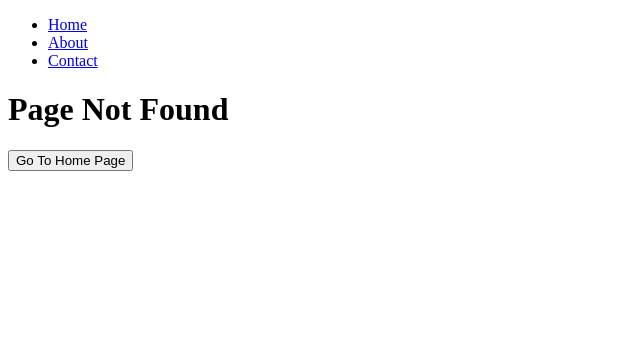
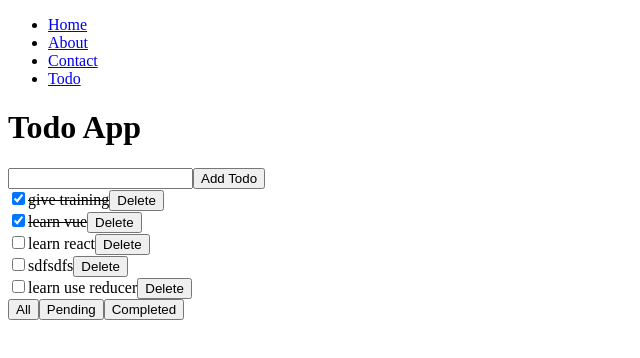
Before and after one commit to imyagnesh/ratik_react_training, a React app: page /todo in a window 1280 px wide. Before the commit this address had no page. Shown: the top 358 px of the page, without its empty margins (0-640 px from the left). Built offline with nearby package versions, Linux system fonts and the light colour scheme; data requests are answered from the project's data file.

Commit message:
commit code for use reducer

```diff
--- a/db.json
+++ b/db.json
@@ -12,13 +12,18 @@
     },
     {
       "todoText": "learn react",
-      "isDone": true,
+      "isDone": false,
       "id": 6
     },
     {
       "todoText": "sdfsdfs",
       "isDone": false,
       "id": 7
+    },
+    {
+      "todoText": "learn use reducer",
+      "isDone": false,
+      "id": 8
     }
   ]
 }
--- a/src/App.js
+++ b/src/App.js
@@ -6,7 +6,7 @@ import React, {
   memo,
 } from 'react';
 import axios from './utils/axios';
-import TodoFilter from './todoFilter';
+import TodoFilter from './pages/Todo/todoFilter';
 import TodoList from './todoList';
 import TodoForm from './todoForm';
 
--- a/src/AppRouter.js
+++ b/src/AppRouter.js
@@ -2,10 +2,13 @@ import React from 'react';
 import { BrowserRouter as Router } from 'react-router-dom';
 import routes from './routes';
 import PageRouter from './components/PageRouter';
+import LocaleProvider from './context/localeContex';
 
 const AppRouter = () => (
   <Router>
-    <PageRouter routes={routes} />
+    <LocaleProvider>
+      <PageRouter routes={routes} />
+    </LocaleProvider>
   </Router>
 );
 
--- /dev/null
+++ b/src/context/localeContex.js
@@ -0,0 +1,19 @@
+import React, { createContext, useState } from 'react';
+
+export const LocaleContext = createContext();
+
+const LocaleProvider = ({ children }) => {
+  const [locale, setLocale] = useState('en');
+  return (
+    <LocaleContext.Provider
+      value={{
+        locale,
+        setLocale,
+      }}
+    >
+      {children}
+    </LocaleContext.Provider>
+  );
+};
+
+export default LocaleProvider;
--- a/src/pages/About/index.js
+++ b/src/pages/About/index.js
@@ -1,9 +1,15 @@
 import React from 'react';
 import PageRouter from '../../components/PageRouter';
+import { LocaleContext } from '../../context/localeContex';
 
 const About = ({ routes }) => (
   <div>
     <h1>About Page</h1>
+    <LocaleContext.Consumer>
+      {(value) => {
+        return <p>{value.locale}</p>;
+      }}
+    </LocaleContext.Consumer>
     {routes && <PageRouter routes={routes} />}
   </div>
 );
--- a/src/pages/Home/index.js
+++ b/src/pages/Home/index.js
@@ -1,10 +1,26 @@
-import React from 'react';
+import React, { useContext } from 'react';
+import { LocaleContext } from '../../context/localeContex';
 
 const Home = (props) => {
-  console.log(props);
+  console.log('Home Render');
+  const { locale, setLocale } = useContext(LocaleContext);
+
   return (
     <div>
       <h1>Home Page</h1>
+
+      <div>
+        <p>{locale}</p>
+        <button
+          type="button"
+          onClick={() => {
+            setLocale('pr');
+          }}
+        >
+          Change Locale
+        </button>
+      </div>
+
       <button
         type="button"
         onClick={() => {
--- /dev/null
+++ b/src/pages/Todo/index.js
@@ -0,0 +1,209 @@
+import React, {
+  useCallback,
+  useEffect,
+  useReducer,
+  useRef,
+} from 'react';
+import TodoFilter from './todoFilter';
+import TodoForm from './todoForm';
+import TodoList from './todoList';
+import axios from '../../utils/axios';
+
+const initialState = {
+  loading: false,
+  todoList: [],
+  error: null,
+};
+
+const todoReducer = (state, { type, payload }) => {
+  switch (type) {
+    case 'TODO_FETCH_REQUEST':
+    case 'TODO_ADD_REQUEST':
+    case 'TODO_UPDATE_REQUEST':
+      return { ...state, loading: true };
+
+    case 'TODO_FETCH_SUCCESS':
+      return {
+        ...state,
+        loading: false,
+        todoList: payload,
+      };
+
+    case 'TODO_ADD_SUCCESS':
+      return {
+        ...state,
+        loading: false,
+        todoList: [...state.todoList, payload],
+      };
+
+    case 'TODO_UPDATE_SUCCESS': {
+      const index = state.todoList.findIndex(
+        (x) => x.id === payload.id,
+      );
+      const updateTodoList = [
+        ...state.todoList.slice(0, index),
+        payload,
+        ...state.todoList.slice(index + 1),
+      ];
+      return {
+        ...state,
+        loading: false,
+        todoList: updateTodoList,
+      };
+    }
+
+    case 'TODO_FETCH_FAIL':
+    case 'TODO_ADD_FAIL':
+    case 'TODO_UPDATE_FAIL':
+      return {
+        ...state,
+        loading: false,
+        error: payload,
+      };
+
+    default:
+      return state;
+  }
+};
+
+const TodoApp = () => {
+  const [{ loading, error, todoList }, dispatch] =
+    useReducer(todoReducer, initialState);
+  const txtInput = useRef();
+
+  const addTodo = async (event) => {
+    event.preventDefault();
+    try {
+      dispatch({
+        type: 'TODO_ADD_REQUEST',
+      });
+      const todoText = txtInput.current.value;
+      const res = await axios.post('todoList', {
+        todoText,
+        isDone: false,
+      });
+      dispatch({
+        type: 'TODO_ADD_SUCCESS',
+        payload: res.data,
+      });
+      txtInput.current.value = '';
+    } catch (err) {
+      dispatch({
+        type: 'TODO_ADD_FAIL',
+        payload: err,
+      });
+    }
+  };
+
+  const fetchData = useCallback(async () => {
+    try {
+      dispatch({ type: 'TODO_FETCH_REQUEST' });
+      const res = await axios.get('todoList');
+      dispatch({
+        type: 'TODO_FETCH_SUCCESS',
+        payload: res.data,
+      });
+    } catch (err) {
+      dispatch({
+        type: 'TODO_FETCH_FAIL',
+        payload: err,
+      });
+    }
+  }, []);
+
+  const completeTodo = async (item) => {
+    try {
+      dispatch({ type: 'TODO_UPDATE_REQUEST' });
+      const res = await axios.put(`todoList/${item.id}`, {
+        ...item,
+        isDone: !item.isDone,
+      });
+      dispatch({
+        type: 'TODO_UPDATE_SUCCESS',
+        payload: res.data,
+      });
+    } catch (err) {
+      dispatch({
+        type: 'TODO_UPDATE_FAIL',
+        payload: err,
+      });
+    }
+  };
+
+  const deleteTodo = async (item) => {
+    //   try {
+    //     setLoading(true);
+    //     await axios.delete(`todoList/${item.id}`);
+    //     const index = todoList.findIndex(
+    //       (x) => x.id === item.id,
+    //     );
+    //     const updatedTodos = [
+    //       ...todoList.slice(0, index),
+    //       ...todoList.slice(index + 1),
+    //     ];
+    //     setTodoList(updatedTodos);
+    //     setLoading(false);
+    //   } catch (err) {
+    //     setLoading(false);
+    //     setError(err);
+    //   }
+  };
+
+  const filter = useCallback(async (ft) => {
+    // try {
+    //   setLoading(true);
+    //   const params = {};
+    //   if (ft !== 'all') {
+    //     params.isDone = ft === 'completed';
+    //   }
+    //   const res = await axios.get('todoList', {
+    //     params,
+    //   });
+    //   setLoading(false);
+    //   setTodoList(res.data);
+    // } catch (err) {
+    //   setLoading(false);
+    //   setError(err);
+    // }
+  }, []);
+
+  useEffect(() => {
+    fetchData();
+
+    return () => {};
+  }, []);
+
+  if (loading) {
+    return <h1>Loading...</h1>;
+  }
+
+  if (error) {
+    if (error.message === 'timeout') {
+      return (
+        <div>
+          <button type="button" onClick={fetchData}>
+            Try Again
+          </button>
+        </div>
+      );
+    }
+    return (
+      <h1 data-testid="error-header">{error.message}</h1>
+    );
+  }
+
+  return (
+    <div>
+      <h1>Todo App</h1>
+      <TodoForm addTodo={addTodo} ref={txtInput} />
+      <TodoList
+        todoList={todoList}
+        completeTodo={completeTodo}
+        deleteTodo={deleteTodo}
+      />
+      <TodoFilter onFilter={filter} />
+    </div>
+  );
+};
+
+export default TodoApp;
--- a/src/routes.js
+++ b/src/routes.js
@@ -3,6 +3,7 @@ import Profile from './pages/About/Profile';
 import SocialMedia from './pages/About/SocialMedia';
 import Contact from './pages/Contact';
 import Home from './pages/Home';
+import TodoApp from './pages/Todo';
 
 const routes = [
   {
@@ -34,6 +35,11 @@ const routes = [
     component: Contact,
     title: 'Contact',
   },
+  {
+    path: '/todo',
+    component: TodoApp,
+    title: 'Todo',
+  },
 ];
 
 export default routes;
```
Also changed, not shown: src/pages/Todo/todoFilter.js (renamed from src/todoFilter.js), src/pages/Todo/todoForm.js (renamed from src/todoForm.js), src/pages/Todo/todoList.js (renamed from src/todoList.js), 2 other files (tests, documents, lock files or other folders).
